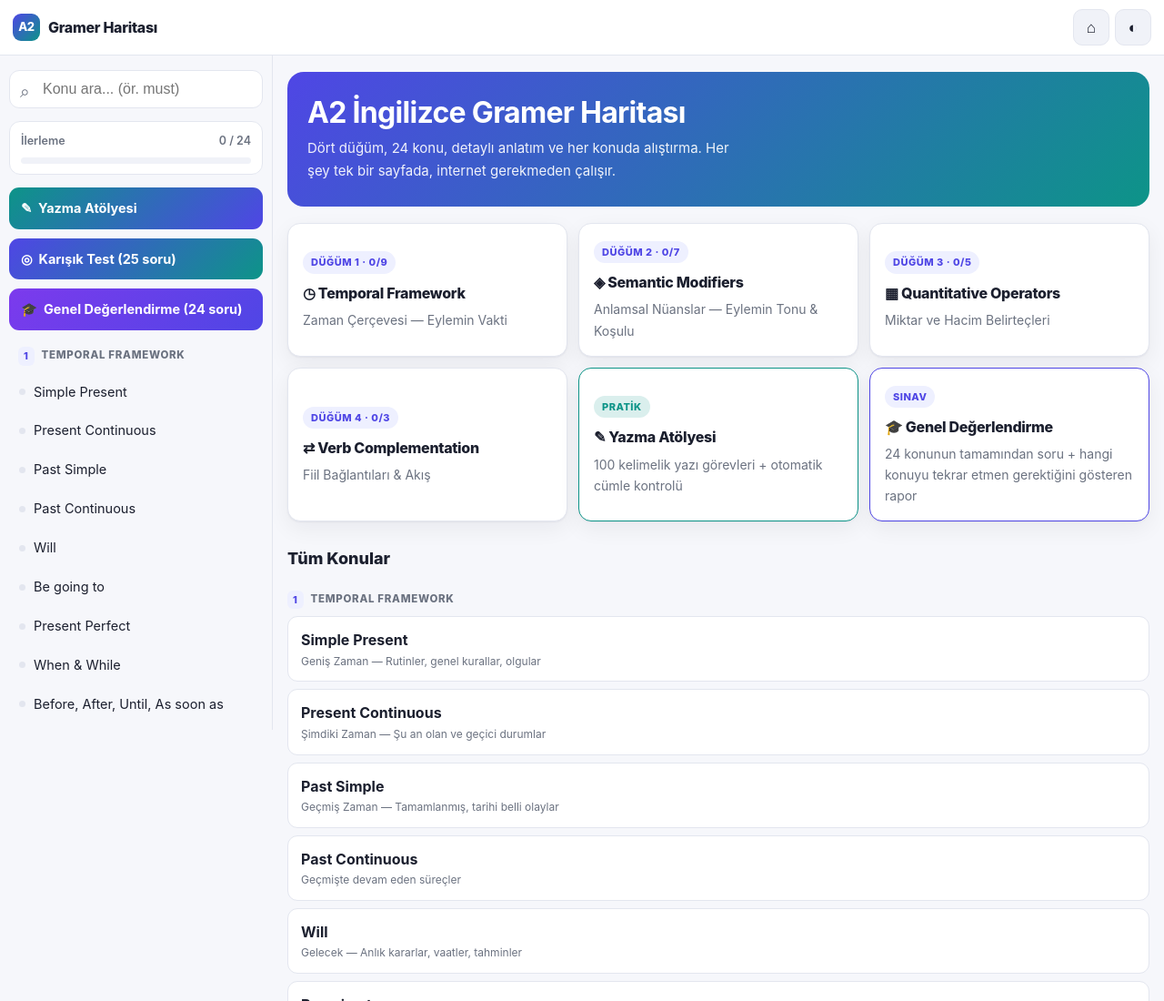
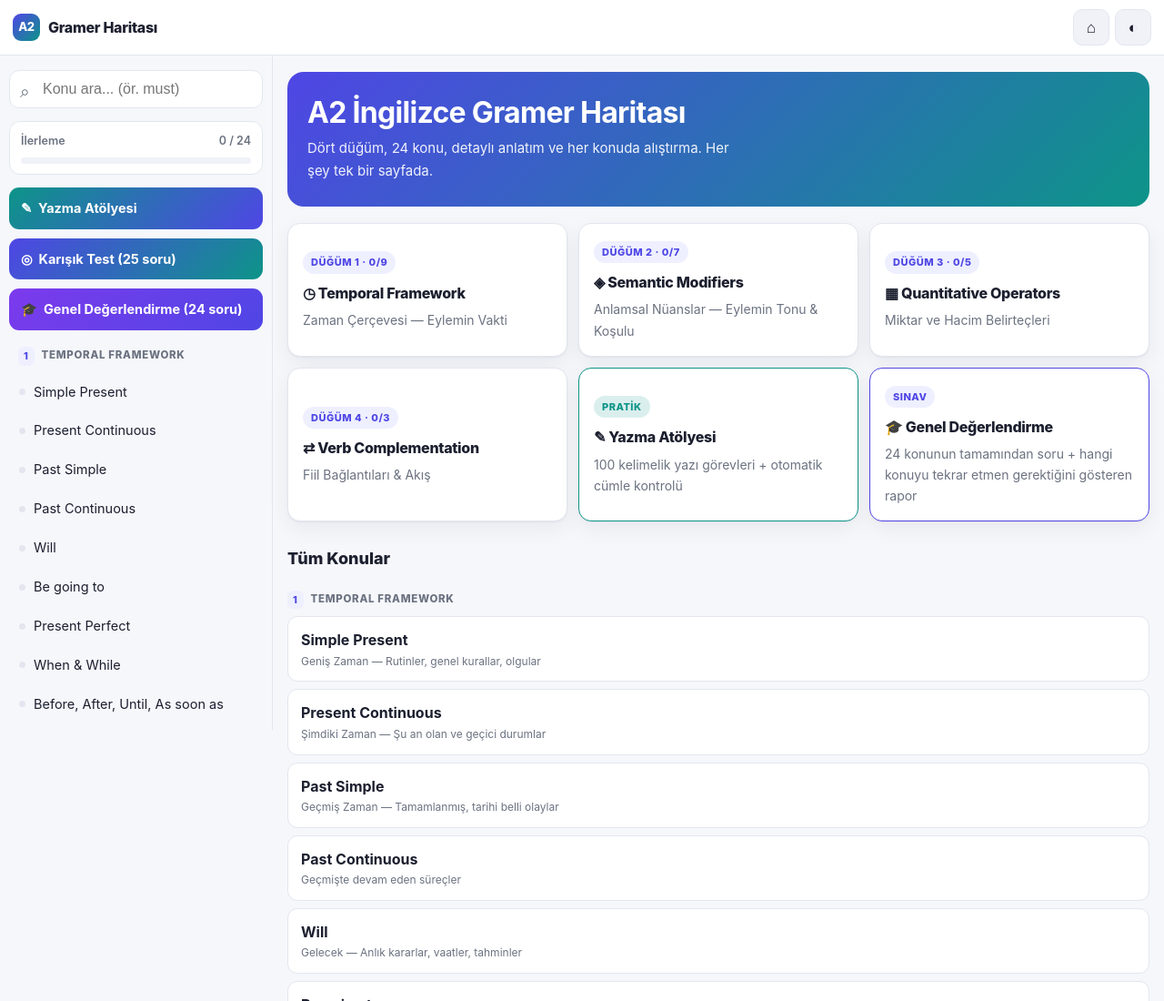
Before and after one commit to twinterrordark/learnenglish, a plain HTML site: page index.html in a window 1280 px wide. Shown: the top 1100 px of the page at 91% size. Drawn offline with Linux system fonts and the light colour scheme.

Commit message:
last minor update

```diff
--- a/index.html
+++ b/index.html
@@ -2009,7 +2009,7 @@ function showTopic(id){
 function showHome(){
   current = null;
   var h = '<div class="hero"><h1>A2 İngilizce Gramer Haritası</h1>'+
-          '<p>Dört düğüm, '+T.length+' konu, detaylı anlatım ve her konuda alıştırma. Her şey tek bir sayfada, internet gerekmeden çalışır.</p></div>';
+          '<p>Dört düğüm, '+T.length+' konu, detaylı anlatım ve her konuda alıştırma. Her şey tek bir sayfada.</p></div>';
   h += '<div class="node-cards">';
   NODES.forEach(function(nd){
     var items = T.filter(function(t){return t.node===nd.n;});
```
